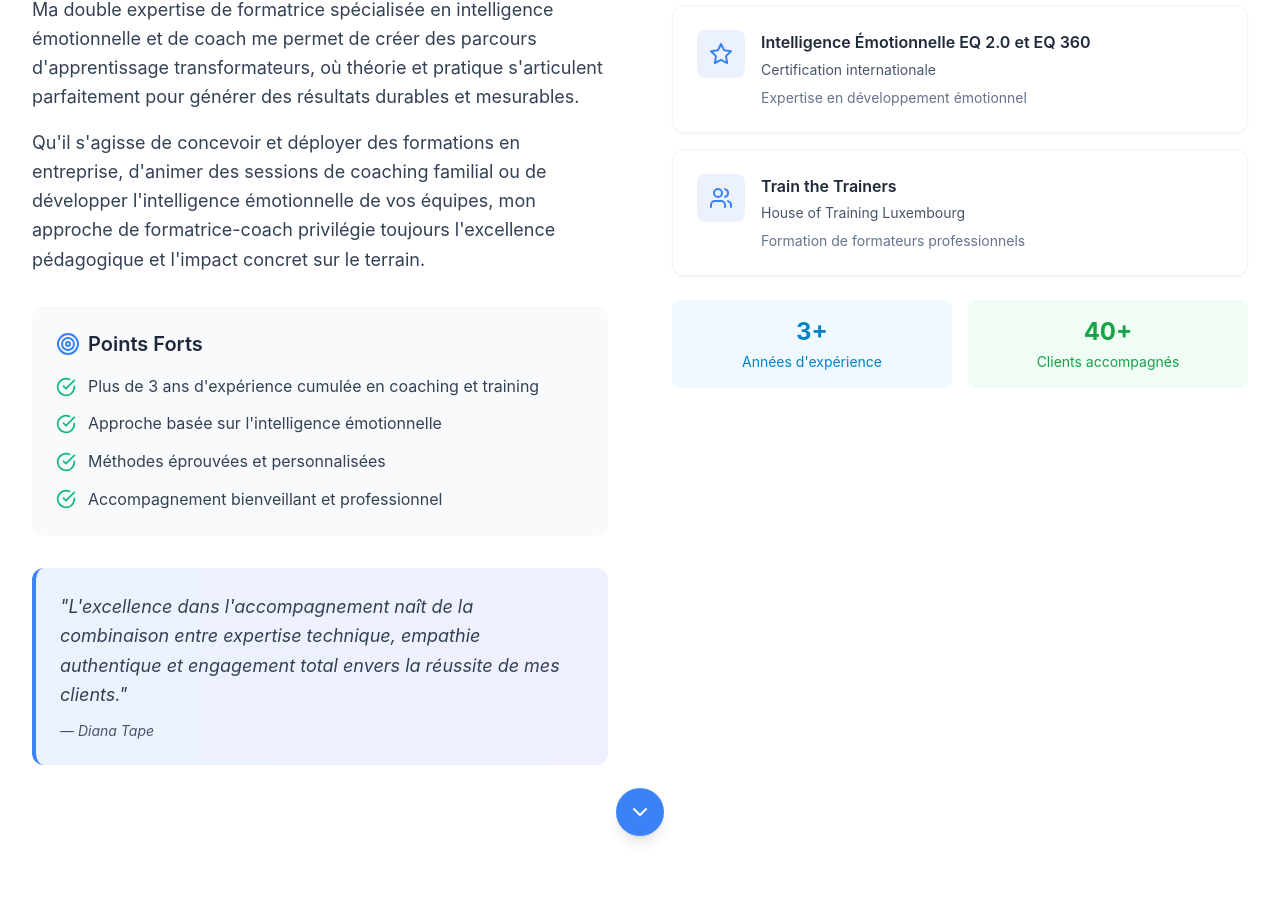
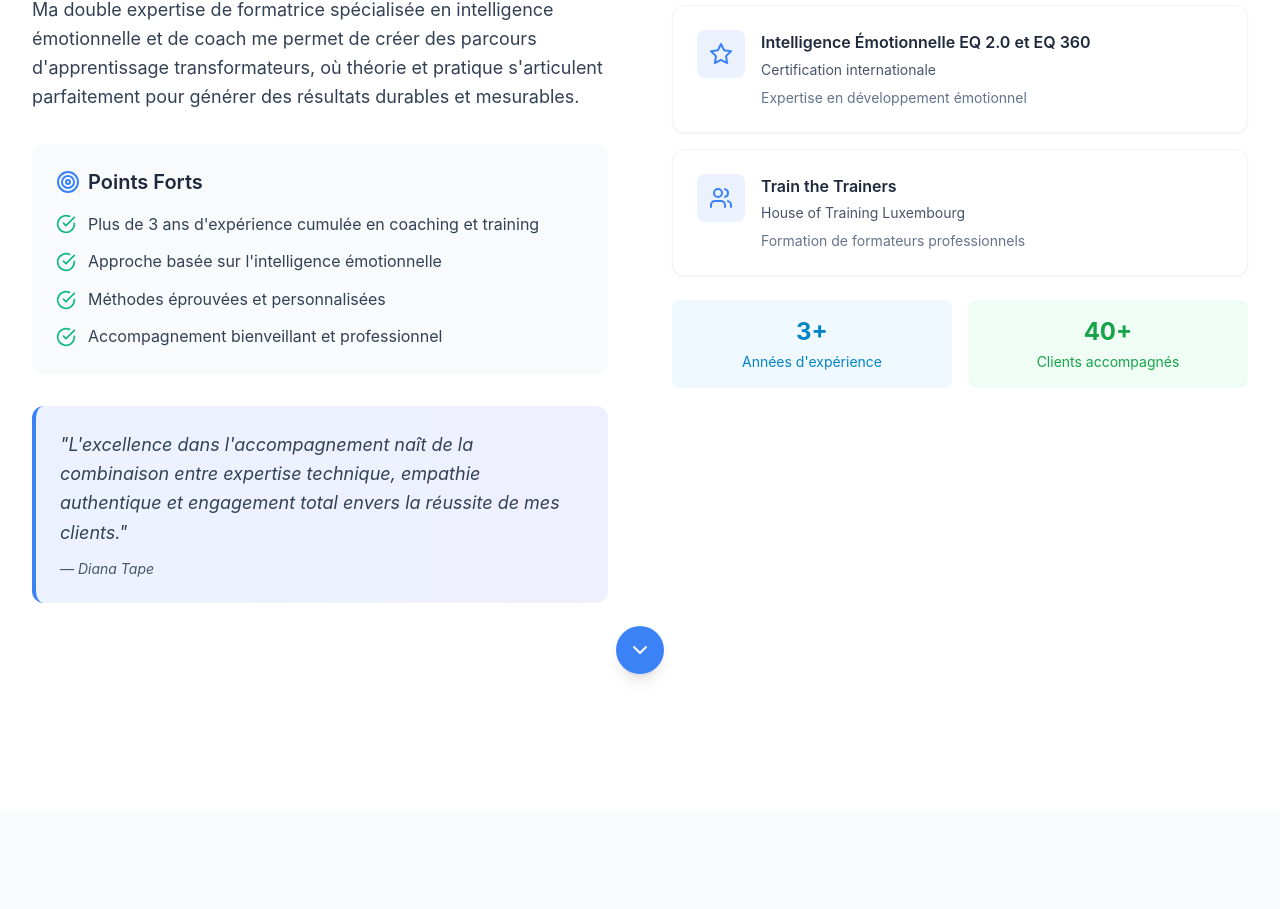
Before and after one commit to dianatape/landingpage, a Next.js app: page / in a window 1280 px wide. Shown: the part 1498-2407 px from the top of the page. Built offline with nearby package versions, Linux system fonts and the light colour scheme.

Commit message:
reduce paragraphs about me

```diff
--- a/components/About.tsx
+++ b/components/About.tsx
@@ -65,11 +65,6 @@ export default function About() {
                 où théorie et pratique s'articulent parfaitement pour générer des résultats durables et mesurables.
                 </p>
 
-                <p>
-                Qu'il s'agisse de concevoir et déployer des formations en entreprise, d'animer des sessions de coaching familial
-                ou de développer l'intelligence émotionnelle de vos équipes, mon approche de formatrice-coach privilégie toujours l'excellence pédagogique et l'impact concret sur le terrain.
-
-                </p>
               </div>
             </div>
 
```
